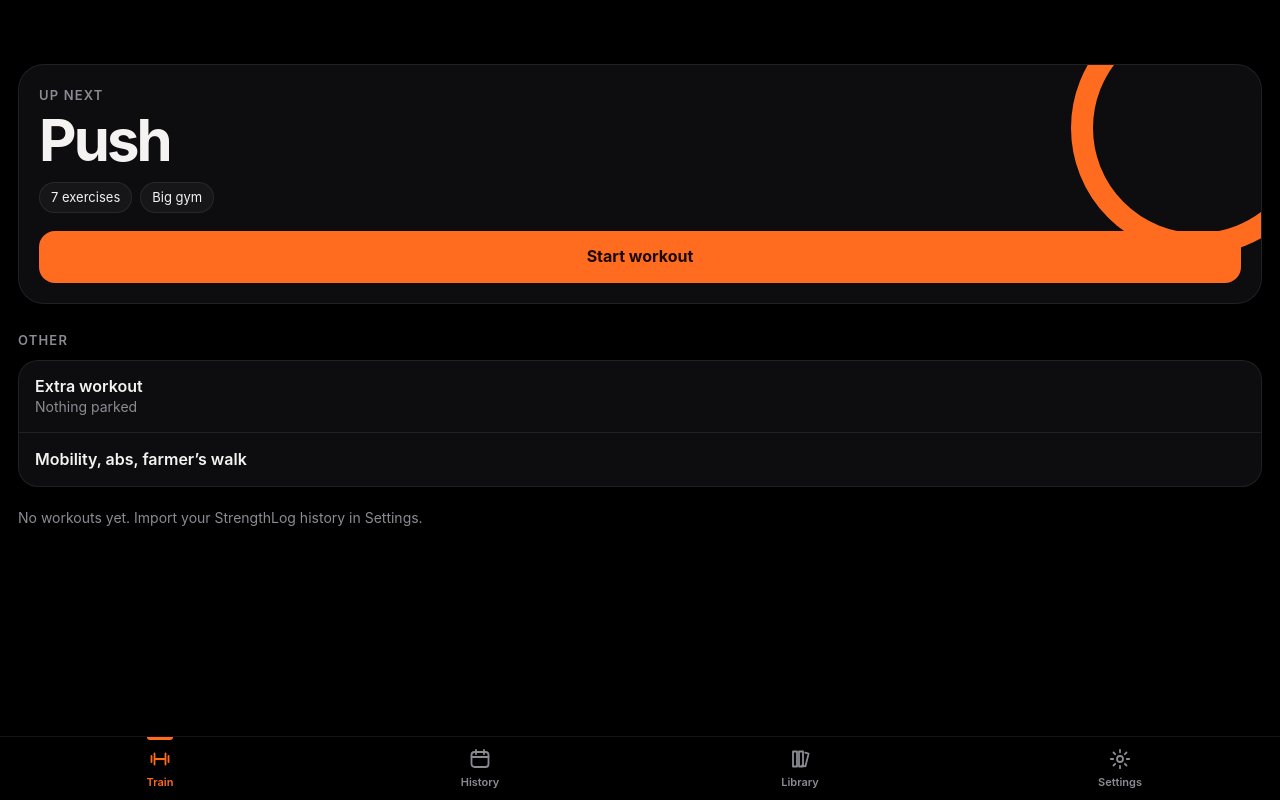
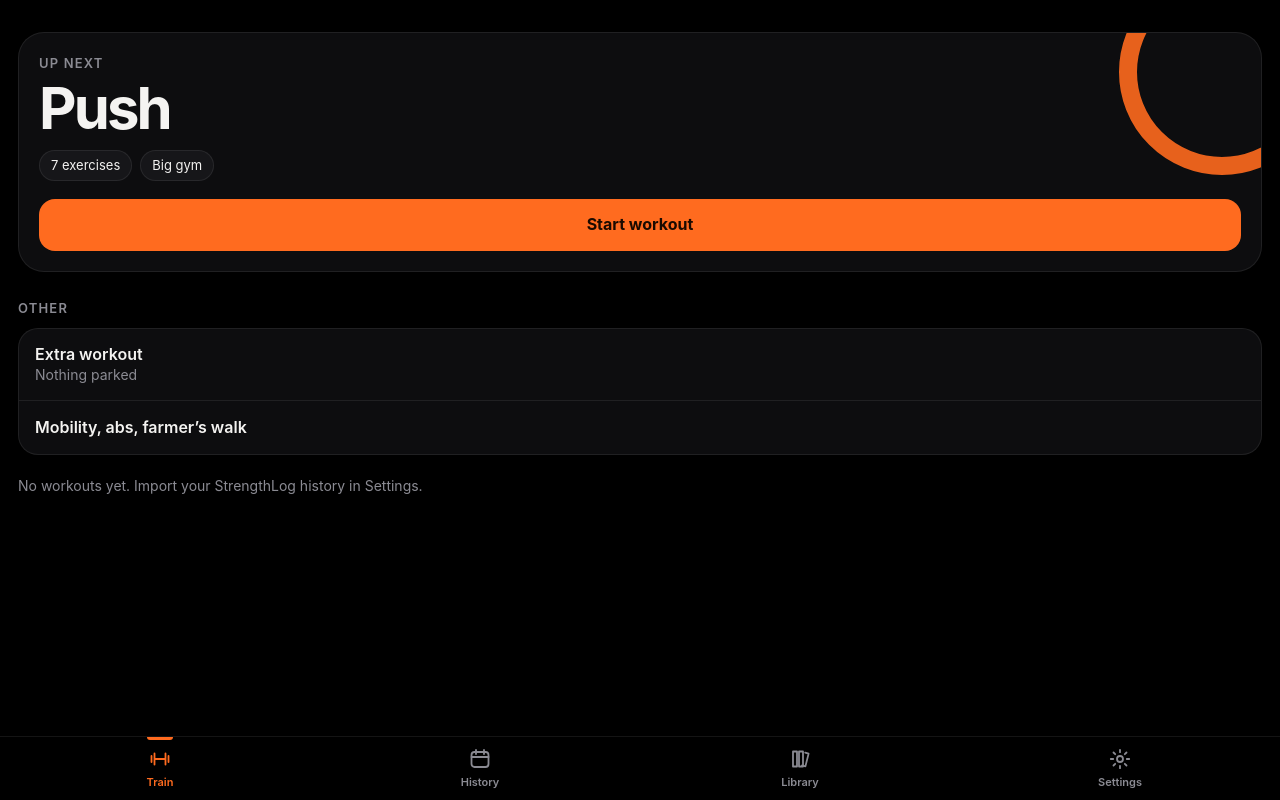
Before and after one commit to perpasben/Lift-log, a website with bundled scripts: page index.html in a window 1280 px wide. Built offline with nearby package versions, Linux system fonts and the light colour scheme.

Commit message:
Fix hero ring overlapping content; tighten Train top spacing
Co-Authored-By: Claude Sonnet 5.5 <noreply@anthropic.com>
Claude-Session: https://claude.ai/code/session_01CzEUQKcexq2zdLqpsDVCc9

```diff
--- a/css/app.css
+++ b/css/app.css
@@ -47,7 +47,8 @@ button.row:active { background: var(--s2); }
 
 /* hero (next workout) */
 .hero { position: relative; padding: 22px 20px 20px; border-radius: 26px; background: var(--s1); border: 1px solid var(--line); overflow: hidden; }
-.hero::after { content: ""; position: absolute; right: -64px; top: -64px; width: 210px; height: 210px; border-radius: 50%; border: 22px solid var(--ac); pointer-events: none; }
+.hero::after { content: ""; position: absolute; right: -64px; top: -64px; width: 170px; height: 170px; border-radius: 50%; border: 18px solid var(--ac); opacity: .9; pointer-events: none; z-index: 0; }
+.hero > * { position: relative; z-index: 1; }
 .hero .kick { color: var(--mu); font-size: 13px; text-transform: uppercase; letter-spacing: .09em; font-weight: 600; }
 .hero .big { font-size: 58px; line-height: .95; font-weight: 750; letter-spacing: -.05em; margin: 8px 0 14px; }
 .chips { display: flex; gap: 8px; flex-wrap: wrap; margin-bottom: 18px; }
--- a/js/views/train.js
+++ b/js/views/train.js
@@ -11,8 +11,7 @@ export async function trainView({ nav }) {
   const extra = pendingFor(pending, 'extra').length;
   const items = routine.blocks.reduce((n, b) => n + b.items.length, 0);
 
-  return h('div', {},
-    h('div', { class: 'top' }),
+  return h('div', { style: 'padding-top:18px' },
     h('div', { class: 'hero' },
       h('div', { class: 'kick' }, 'Up next'),
       h('div', { class: 'big' }, routine.name),
```
